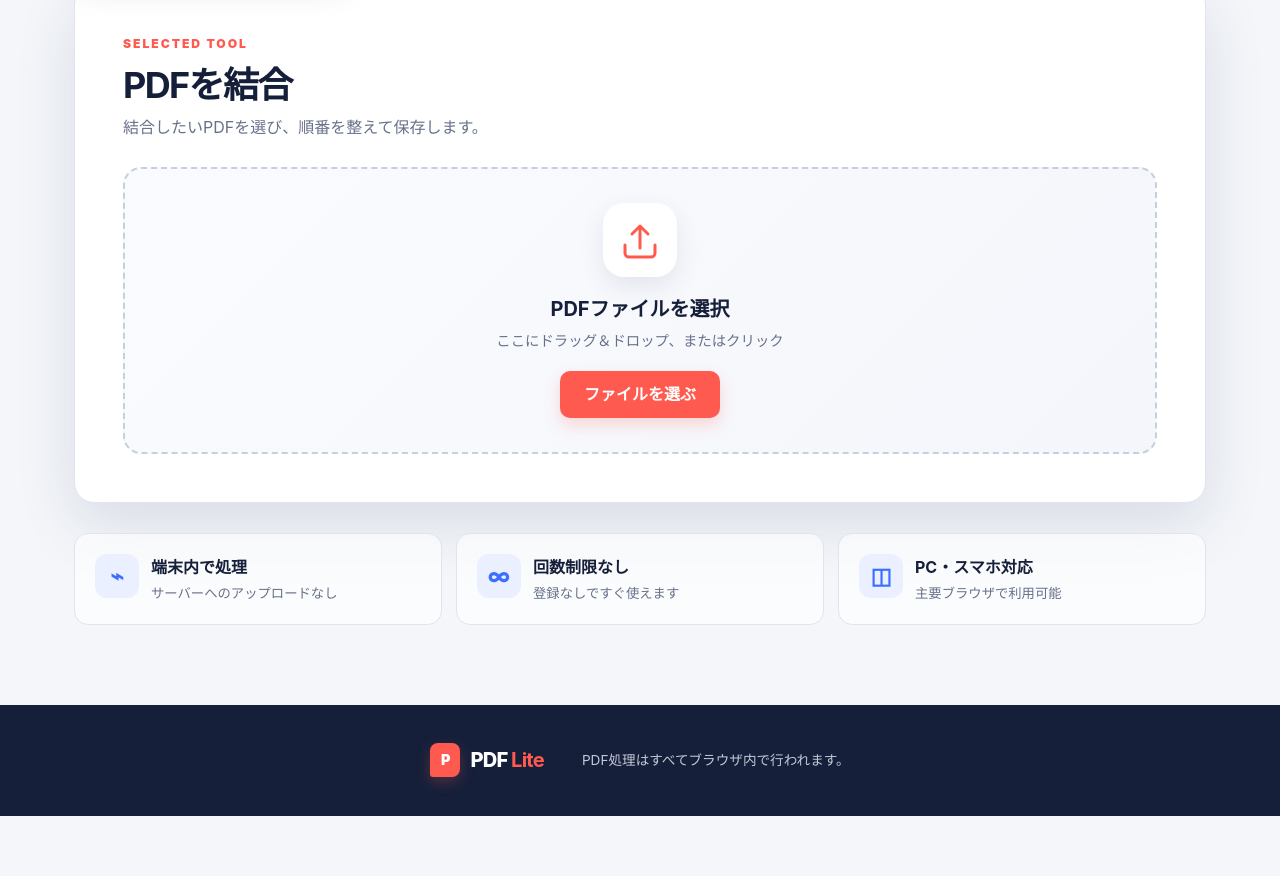
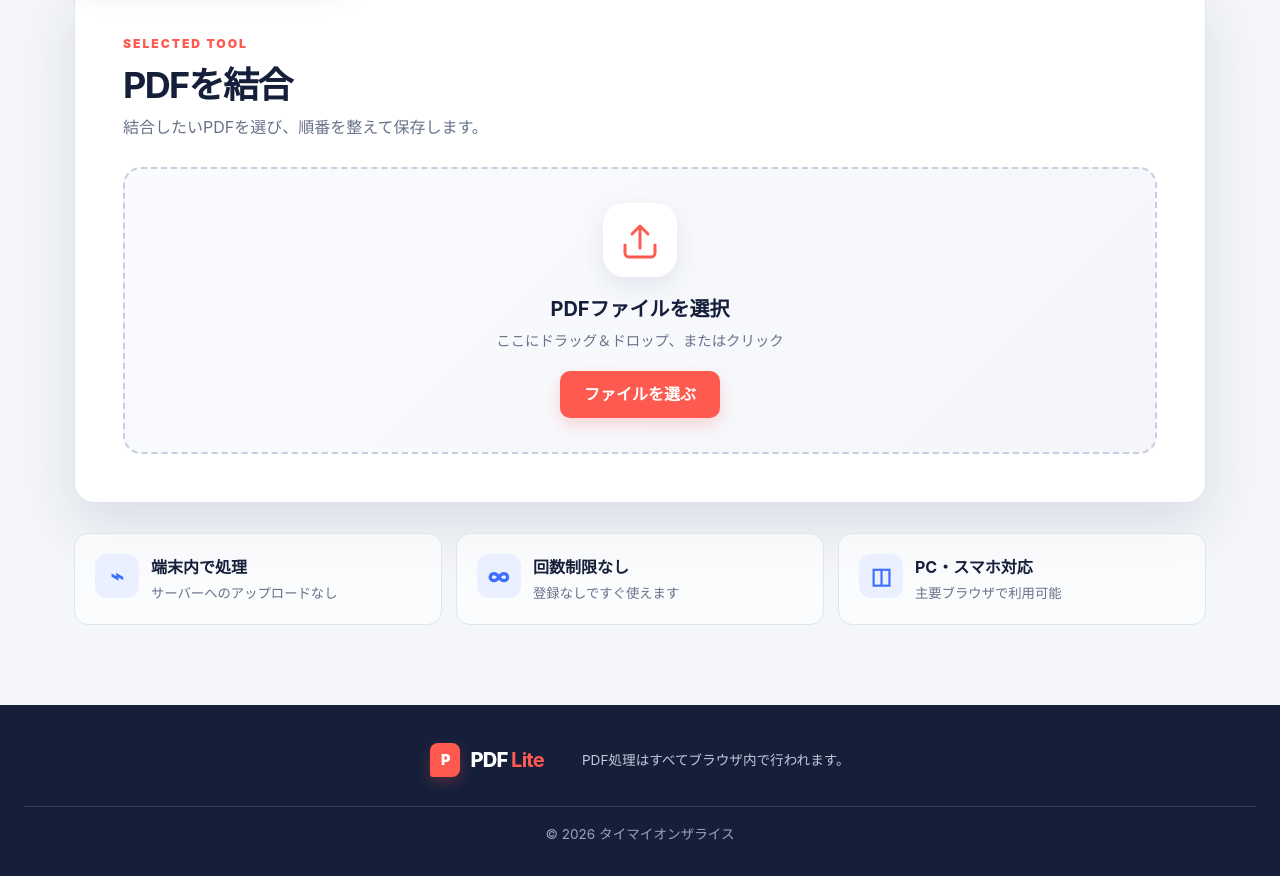
Before and after one commit to noguchi092/pdf-lite, a plain HTML site: page index.html in a window 1280 px wide. Shown: the part 505-1381 px from the top of the page. Before the commit the page ends 1321 px from the top, so only its background shows below. Drawn offline with nearby package versions, Linux system fonts and the light colour scheme; a script that the page names is missing.

Commit message:
Add files via upload

```diff
--- a/css/style.css
+++ b/css/style.css
@@ -128,9 +128,10 @@ textarea { width: 100%; min-height: 100px; border: 1px solid #cbd2e1; border-rad
 .safety > div > span { grid-row: 1 / 3; width: 44px; height: 44px; display: grid; place-items: center; border-radius: 12px; color: var(--blue); background: #eaf0ff; font-size: 1.4rem; font-weight: 800; }
 .safety strong, .safety small { display: block; }.safety small { color: var(--muted); }
 
-footer { padding: 30px 24px; background: var(--ink); color: #c3c9d8; display: flex; justify-content: center; align-items: center; gap: 38px; }
+footer { padding: 30px 24px; background: var(--ink); color: #c3c9d8; display: flex; flex-wrap: wrap; justify-content: center; align-items: center; gap: 18px 38px; }
 .footer-brand { color: #fff; }.footer-brand .brand-mark { width: 30px; height: 34px; font-size: .9rem; }
 footer p { font-size: .85rem; }
+.copyright { flex-basis: 100%; margin: 2px 0 0; padding-top: 16px; border-top: 1px solid rgba(255,255,255,.12); text-align: center; color: #98a3ba; }
 
 .processing { position: fixed; inset: 0; background: rgba(11,17,34,.72); backdrop-filter: blur(6px); display: grid; place-items: center; z-index: 50; padding: 20px; }
 .processing-card { width: min(420px, 100%); background: #fff; border-radius: 18px; padding: 34px; text-align: center; box-shadow: var(--shadow); }
--- a/index.html
+++ b/index.html
@@ -85,6 +85,7 @@
   <footer>
     <a class="brand footer-brand" href="#top"><span class="brand-mark" aria-hidden="true">P</span><span>PDF <b>Lite</b></span></a>
     <p>PDF処理はすべてブラウザ内で行われます。</p>
+    <p class="copyright">© 2026 タイマイオンザライス</p>
   </footer>
 
   <div class="processing hidden" id="processing" role="dialog" aria-modal="true" aria-labelledby="processing-title">
```
